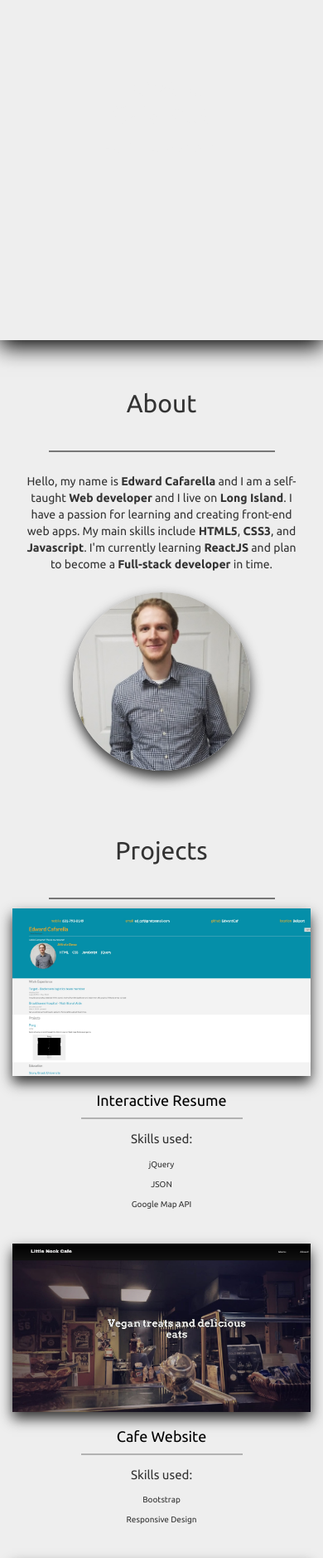
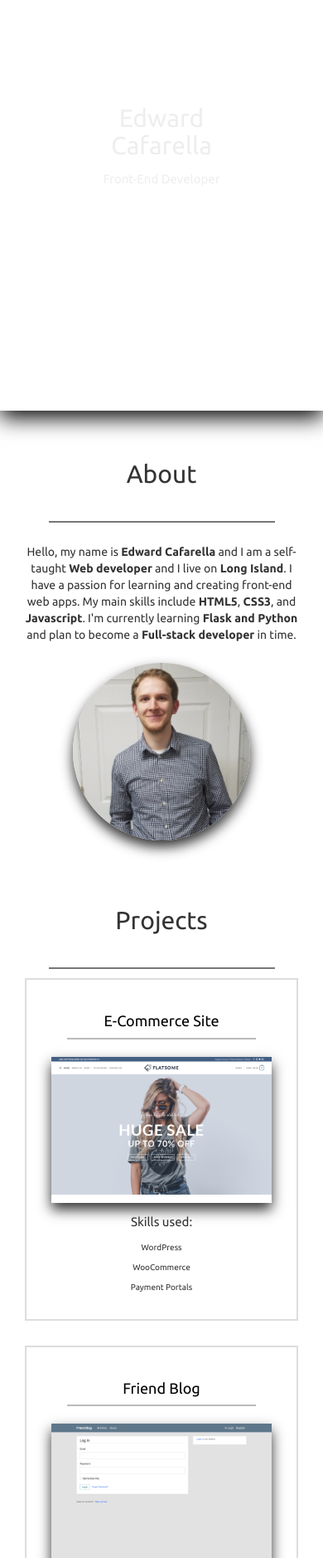
Before and after one commit to EdwardCaf/Landing-Page, a plain HTML site: page index.html in a window 390 px wide. Shown: the part 96-1974 px from the top of the page at 83% size. Drawn offline with nearby package versions, Linux system fonts and the light colour scheme.

Commit message:
Re order projects and added Friend Blog and E-commerce site

```diff
--- a/css/style.css
+++ b/css/style.css
@@ -2,20 +2,23 @@
   box-sizing: border-box;
   font-family: "Ubuntu", serif;
 }
+
 html,
 body {
   position: relative;
-  background-color: #eeeeee;
+  background-color: #fff;
   margin: 0;
   padding: 0;
   overflow-x: hidden;
 }
+
 a,
 a:hover,
 a:visited {
   color: black;
   text-decoration: none;
 }
+
 hr {
   display: block;
   height: 1px;
@@ -25,6 +28,7 @@ hr {
   padding: 0;
   width: 70%;
 }
+
 @media screen and (min-width: 769px) {
   body {
     font-size: 2.8em;
@@ -39,7 +43,7 @@ hr {
     font-size: 0.8em;
   }
   .headerContainer {
-    height: 80vh;
+    height: 100vh;
     background: url("../pics/bg.jpeg");
   }
   .navlink {
@@ -61,6 +65,7 @@ hr {
     width: 100%;
   }
 }
+
 @media screen and (max-width: 768px) {
   body {
     font-size: 2em;
@@ -75,7 +80,7 @@ hr {
     font-size: 0.8em;
   }
   .headerContainer {
-    height: 60vh;
+    height: 100vh;
     background-image: url("../pics/bg-mobile.jpeg");
   }
   .logo {
@@ -92,6 +97,7 @@ hr {
     width: 100%;
   }
 }
+
 @media screen and (max-width: 480px) {
   body {
     font-size: 1em;
@@ -105,12 +111,12 @@ hr {
   h4 {
     font-size: 1.5em;
   }
-  li > a {
+  li>a {
     font-size: 13px;
     padding: 2px;
   }
   .headerContainer {
-    height: 60vh;
+    height: 70vh;
     background-image: url("../pics/bg-mobile.jpeg");
   }
   .logo {
@@ -143,35 +149,42 @@ hr {
     order: 2;
   }
 }
+
 .mynavbar {
   margin: 0;
   padding: 0;
   list-style-type: none;
   text-align: center;
 }
+
 .navLink {
   display: inline-block;
   padding: 3vh;
   font-size: 30px;
 }
-.navLink > a {
+
+.navLink>a {
   color: #eee;
 }
-.navLink > a:hover {
+
+.navLink>a:hover {
   text-decoration: none;
   padding-bottom: 2px;
   border-bottom: 2px solid #eee;
 }
+
 .section-content {
   color: #333;
   text-align: center;
   padding: 0 0 2em 0;
 }
+
 .headerContainer {
   position: relative;
   background-size: 100% 100%;
   box-shadow: 0px 8px 25px black;
 }
+
 .headerName {
   position: absolute;
   color: #eeeeee;
@@ -179,54 +192,72 @@ hr {
   left: 50%;
   transform: translate(-50%, -50%);
 }
+
 .logo {
   position: relative;
 }
+
 .about-content {
   text-align: center;
   padding: 20px 0 1em 0;
 }
+
 .about-info {
   padding-bottom: 1em;
   padding-top: 1em;
 }
+
 /* .web-emblem {
   max-width: 4em;
   max-height: 4em;
 } */
+
 .head-shot {
   max-width: 400px;
   border-radius: 50%;
   box-shadow: 0px 8px 15px #333;
 }
+
 .project-header {
   padding: 1em 0 1em 0;
 }
+
 .project-pic {
   width: 40vw;
   box-shadow: 0px 8px 15px #333;
+  padding-bottom: 1em;
 }
+
 .box {
   text-align: center;
+  border: 2px solid #DDD;
+  padding: 2em 0 2em 0;
+  margin: 0 3em 0 3em;
 }
+
 .mb3 {
   margin-bottom: 3em;
 }
+
 .mbt1 {
   margin-bottom: 1em;
   margin-top: 1em;
 }
+
 .tagLine {
   padding-top: 6px;
   color: #eee;
 }
+
 .form-style {
   padding-top: 10px;
 }
+
 .form-submit {
   float: left;
   padding-left: 15px;
 }
+
 .label-color {
   color: #00a4e3;
 }
--- a/index.html
+++ b/index.html
@@ -10,7 +10,7 @@
     crossorigin="anonymous">
   <link rel="stylesheet" href="https://maxcdn.bootstrapcdn.com/font-awesome/4.7.0/css/font-awesome.min.css" media="screen and (min-width: 768px)">
   <link rel="stylesheet" href="css/style.css">
-  <link rel="stylesheet" media="screen and (min-device-width: 767px)" href="css/animate.css" />
+  <!-- <link rel="stylesheet" media="screen and (min-device-width: 767px)" href="css/animate.css" /> -->
 </head>
 
 <body>
@@ -51,7 +51,7 @@
             <b>HTML5</b>,
             <b>CSS3</b>, and
             <b>Javascript</b>. I'm currently learning
-            <b>ReactJS</b> and plan to become a
+            <b>Flask and Python</b> and plan to become a
             <b>Full-stack developer</b> in time.
           </p>
         </div>
@@ -71,6 +71,49 @@
       <hr>
 
       <section class="row mb3 box">
+        <h2>
+          <a href="work/resume/index.html">E-Commerce Site</a>
+        </h2>
+        <hr style="opacity:0.5; width: 70%; margin: auto; margin-bottom: 2em;">
+        <div class="col-sm-offset-1 col-sm-6 box1 animcontent">
+          <div class="container-fluid">
+            <a href="http://edwardwp.com">
+              <img class="box1 project-pic" src="pics/ecom.png" id="project-pic" alt="Picture of E-Commerce Website">
+            </a>
+          </div>
+        </div>
+        <div class="col-sm-3 box2 animcontent">
+          <h4 class="mbt1">Skills used:</h4>
+          <p>WordPress</p>
+          <p>WooCommerce</p>
+          <p>Payment Portals</p>
+        </div>
+      </section>
+
+      <section class="row mb3 box">
+        <h2>
+          <a href="littlenook/index.html">Friend Blog</a>
+        </h2>
+        <hr style="opacity:0.5; width: 70%; margin: auto; margin-bottom: 2em;">
+        <div class="col-sm-offset-1 col-sm-6 box1 animcontent">
+          <div class="container-fluid">
+            <a href="http://friendblogny.herokuapp.com/">
+              <img class="project-pic box1" id="project-pic" src="pics/friendblog.png" alt="Blog site picture">
+            </a>
+          </div>
+        </div>
+        <div class="col-sm-3 box2 animcontent">
+          <h4 class="mbt1">Skills used:</h4>
+          <p>Flask</p>
+          <p>Python</p>
+        </div>
+      </section>
+
+      <section class="row mb3 box">
+        <h2>
+          <a href="work/resume/index.html">Interactive Resume</a>
+        </h2>
+        <hr style="opacity:0.5; width: 70%; margin: auto; margin-bottom: 2em;">
         <div class="col-sm-offset-1 col-sm-6 box1 animcontent">
           <div class="container-fluid">
             <a href="work/resume/index.html">
@@ -79,10 +122,6 @@
           </div>
         </div>
         <div class="col-sm-3 box2 animcontent">
-          <h2>
-            <a href="work/resume/index.html">Interactive Resume</a>
-          </h2>
-          <hr style="opacity:0.5; width: 50%; margin: auto;">
           <h4 class="mbt1">Skills used:</h4>
           <p>jQuery</p>
           <p>JSON</p>
@@ -91,25 +130,29 @@
       </section>
 
       <section class="row mb3 box">
-        <div class="col-sm-offset-2 col-sm-3 box2 animcontent">
         <h2>
           <a href="littlenook/index.html">Cafe Website</a>
         </h2>
-          <hr style="opacity:0.5; width: 50%; margin: auto;">
-          <h4 class="mbt1">Skills used:</h4>
-          <p>Bootstrap</p>
-          <p>Responsive Design</p>
-        </div>
+        <hr style="opacity:0.5; width: 70%; margin: auto; margin-bottom: 2em;">
+        <div class="col-sm-offset-1 col-sm-6 box1 animcontent">
           <div class="container-fluid">
-          <div class="col-sm-3 animcontent box1">
             <a href="littlenook/index.html">
               <img class="project-pic box1" id="project-pic" src="pics/2.jpg" alt="Cafe home screen picture">
             </a>
           </div>
         </div>
+        <div class="col-sm-3 box2 animcontent">
+          <h4 class="mbt1">Skills used:</h4>
+          <p>Bootstrap</p>
+          <p>Responsive Design</p>
+        </div>
       </section>
 
       <section class="row mb3 box">
+        <h2>
+          <a href="work/Bookmark App/index.html">Bookmark App</a>
+        </h2>
+        <hr style="opacity:0.5; width: 70%; margin: auto; margin-bottom: 2em;">
         <div class="col-sm-offset-1 col-sm-6 box1 animcontent">
           <div class="container-fluid">
             <a href="work/Bookmark App/index.html">
@@ -118,10 +161,6 @@
           </div>
         </div>
         <div class="col-sm-3 animcontent box2">
-          <h2>
-            <a href="work/Bookmark App/index.html">Bookmark App</a>
-          </h2>
-          <hr style="opacity:0.5; width: 50%; margin: auto;">
           <h4 class="mbt1">Skills used:</h4>
           <p>Javascript</p>
           <p>Use of local storage</p>
@@ -129,22 +168,22 @@
       </section>
 
       <section class="row mb3 box">
-        <div class="col-sm-offset-2 col-sm-3 animcontent box2">
         <h2>
           <a href="work/Arcade-Game/index.html">Arcade Game</a>
         </h2>
-          <hr style="opacity:0.5; width: 50%; margin: auto;">
+        <hr style="opacity:0.5; width: 70%; margin: auto; margin-bottom: 2em;">
+        <div class="col-sm-offset-1 col-sm-6 box1 animcontent">
+          <div class="container-fluid">
+            <a href="work/Arcade-Game/index.html">
+              <img class="project-pic box1" id="project-pic" src="pics/4.jpg" alt="Arcade game picture">
+            </a>
+          </div>
+        </div>
+        <div class="col-sm-3 animcontent box2">
           <h4 class="mbt1">Skills used:</h4>
           <p>Javascript</p>
           <p>Canvas</p>
           <p>Object-oriented-programming</p>
-        </div>
-        <div class="container-fluid">
-          <div class="col-sm-3 animcontent box1">
-            <a href="work/Arcade-Game/index.html">
-              <img class="project-pic box1" id="project-pic" src="pics/4.jpg" alt="Arcade game picture">
-            </a>
-          </div>
         </div>
       </section>
 
@@ -184,7 +223,6 @@
   </div>
 </div>
 
-
 <footer>
   <script src="https://code.jquery.com/jquery-3.2.1.js" integrity="sha256-DZAnKJ/6XZ9si04Hgrsxu/8s717jcIzLy3oi35EouyE=" crossorigin="anonymous"></script>
   <script async src="https://maxcdn.bootstrapcdn.com/bootstrap/3.3.7/js/bootstrap.min.js" integrity="sha384-Tc5IQib027qvyjSMfHjOMaLkfuWVxZxUPnCJA7l2mCWNIpG9mGCD8wGNIcPD7Txa"
```
Also changed, not shown: pics/ecom.png (added), pics/friendblog.png (added). Lines whose indentation alone changed are shown as unchanged.
